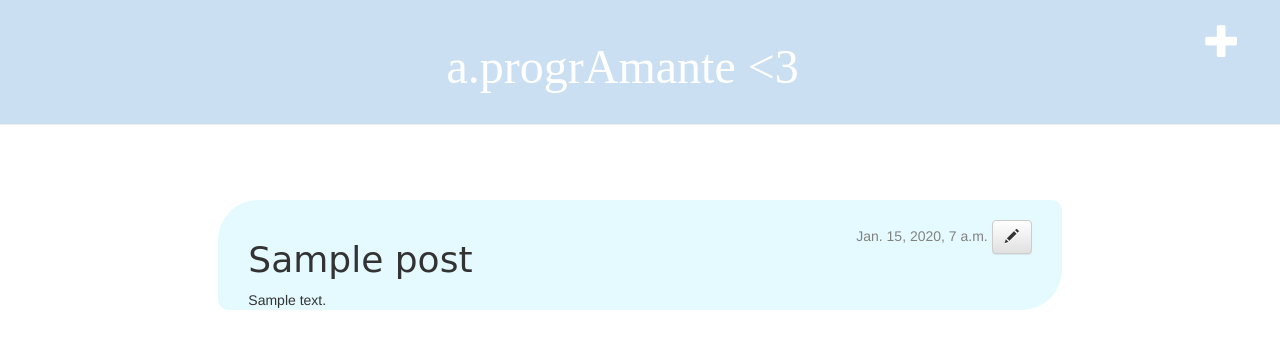
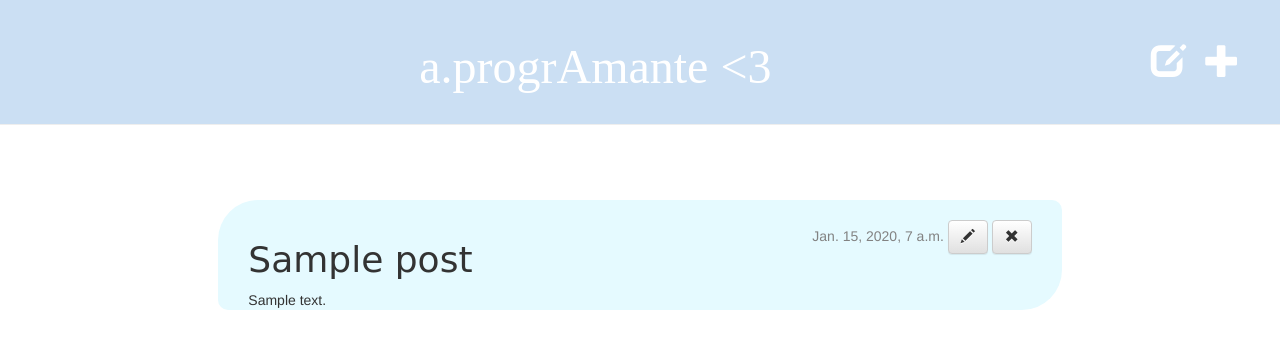
Before and after one commit to olgapinheiro/my-first-blog, a Django app: page /post/1/ in a window 1280 px wide. Shown: the top 349 px of the page. Run offline with Django 3.2, Linux system fonts and the light colour scheme; a user stored in the database is signed in; tables that the repository leaves empty hold one stand-in row (values such as "Sample post"); some libraries are stand-ins or nearby versions; some web fonts are replaced.

Commit message:
Adicionadas opcoes de publicar depois, lista de rascunhos e botao de deletar. Corrigido problema que impedia clicar nos titulos dos posts.

```diff
--- a/blog/static/css/blog.css
+++ b/blog/static/css/blog.css
@@ -16,6 +16,7 @@ body {
 	margin-right: 0;
 	margin-left: 0;
 	padding: 20px 20px 20px 40px;
+	z-index: 9999;
 }
 
 .page-header h1, .page-header h1 a, .page-header h1 a:visited, .page-header h1 a:active {
@@ -29,7 +30,7 @@ body {
 	margin-right: 0;
 	position: relative;
 	top: 200px;
-	z-index: -1;
+	/*z-index: -1;	/*por algum motivo, isso tá impedindo a seleção de texto e a ativação dos links*/
 }
 
 
@@ -55,17 +56,16 @@ h1, h2, h3, h4 {
 	float: right;
 	font-size: 26pt;
 	margin-right: 20px;
+	padding-top: 20px;
 }
 
 .post {
 	margin-bottom: 20px;
-	background-color: #E5FAFF/*E5EEFF*/;
+	background-color: #E5FAFF;
 	padding-left: 30px;
 	padding-right: 30px;
 	padding-top: 20px;
-	/*border: 2px solid;*/
     border-radius: 40px 10px;
-
 }
 
 .post h1 a, .post h1 a:visited {
@@ -76,6 +76,11 @@ h1, h2, h3, h4 {
 	float: right;
 }
 
+.header-btns {
+	margin-right: 0;
+	margin-left: 50;
+}
+
 #edit-btn{
 	display: inline;
 }
--- a/blog/templates/blog/base.html
+++ b/blog/templates/blog/base.html
@@ -17,7 +17,8 @@
 <body>
 	<div class="page-header text-center">
 		{% if user.is_authenticated %}
-			<a href="{% url 'post_new' %}" class="top-menu"> <span class="glyphicon glyphicon-plus"></span> </a>
+			<a href="{% url 'post_new' %}" class="top-menu"><span class="glyphicon glyphicon-plus header-btns"></span> </a>
+			<a href="{% url 'post_draft_list' %}" class="top-menu"><span class="glyphicon glyphicon-edit header-btns"></span></a>
 		{% endif %}
 		<h1><a href="/">a.progrAmante <3</a></h1>
 	</div>
--- a/blog/templates/blog/post_detail.html
+++ b/blog/templates/blog/post_detail.html
@@ -7,9 +7,12 @@
 	            <div class="date">
 	                {{ post.published_date }}
 	            </div>
+            {% else %}
+            	<a class="btn btn-default" href="{% url 'post_publish' pk=post.pk %}">Publish</a>
 	        {% endif %}
        		{% if user.is_authenticated %}
 		        <a class="btn btn-default" href="{% url 'post_edit' pk=post.pk %}"><span class="glyphicon glyphicon-pencil" id="edit-btn"></span></a>
+		        <a class="btn btn-default" href="{% url 'post_remove' pk=post.pk %}"><span class="glyphicon glyphicon-remove"></span></a>
 	        {% endif %}
     	</div>
         <h1>{{ post.title }}</h1>
--- a/blog/urls.py
+++ b/blog/urls.py
@@ -6,5 +6,7 @@ urlpatterns = [
 	url(r'^post/(?P<pk>\d+)/$', views.post_detail, name='post_detail'),
 	url(r'^post/new/$', views.post_new, name='post_new'),
     url(r'^post/(?P<pk>\d+)/edit/$', views.post_edit, name='post_edit'),
-
+    url(r'^drafts/$', views.post_draft_list, name='post_draft_list'),
+    url(r'^post/(?P<pk>\d+)/publish/$', views.post_publish, name='post_publish'),
+    url(r'^post/(?P<pk>\d+)/remove/$', views.post_remove, name='post_remove'),
 ]
--- a/blog/views.py
+++ b/blog/views.py
@@ -19,7 +19,6 @@ def post_new(request):
 		if form.is_valid():
 			post = form.save(commit=False)
 			post.author = request.user
-			post.published_date = timezone.now()
 			post.save()
 			return redirect('post_detail', pk=post.pk)
 	else:
@@ -33,9 +32,26 @@ def post_edit(request, pk):
         if form.is_valid():
             post = form.save(commit=False)
             post.author = request.user
-            post.published_date = timezone.now()
             post.save()
             return redirect('post_detail', pk=post.pk)
     else:
         form = PostForm(instance=post)
     return render(request, 'blog/post_edit.html', {'form': form})
+
+def post_draft_list(request):
+	posts = Post.objects.filter(published_date__isnull=True).order_by('created_date')
+	return render(request, 'blog/post_draft_list.html', {'posts': posts})
+
+def post_publish(request, pk):
+	post = get_object_or_404(Post, pk=pk)
+	post.publish()
+	return redirect('post_detail', pk=pk)
+
+def publish(self):
+	self.published_date = timezone.now();
+	self.save()
+
+def post_remove(request, pk):
+	post = get_object_or_404(Post, pk=pk)
+	post.delete();		#seria legal acrescentar um alerta perguntando se realmente quer deletar o post
+	return redirect('post_list')
```
Also changed, not shown: blog/templates/blog/post_draft_list.html (added, +11 -0 lines).
